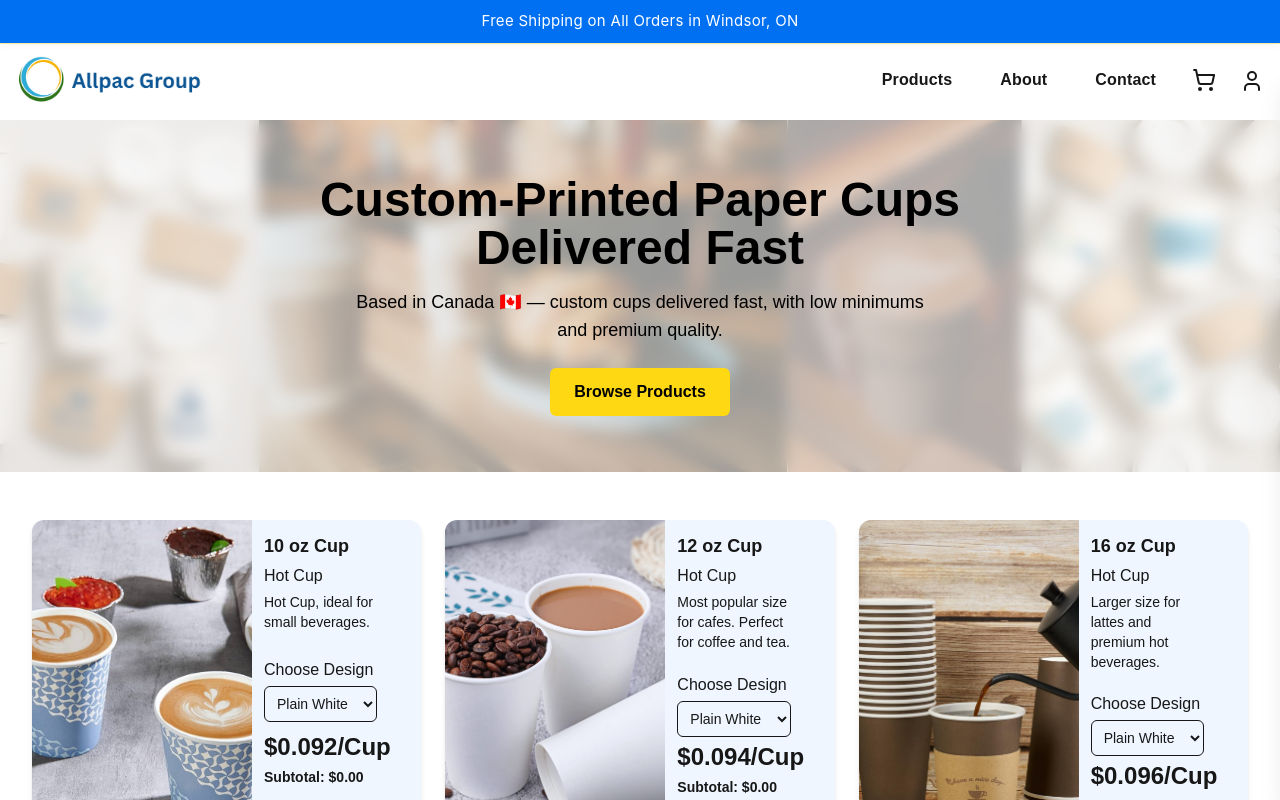
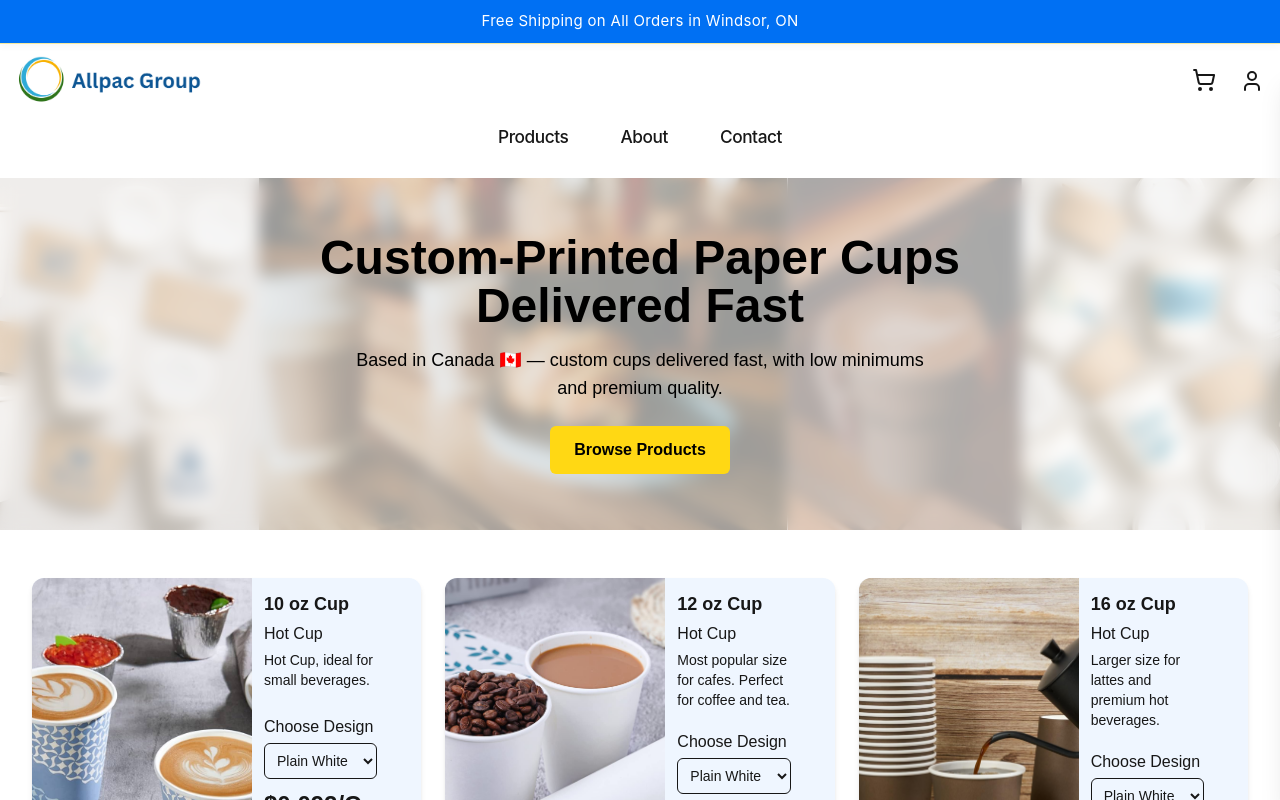
Before and after one commit to Emadedin1/allpacstore, a Next.js app: page / in a window 1280 px wide. Shown: the top 800 px of the page. Built offline with nearby package versions, Linux system fonts and the light colour scheme.

Commit message:
Update Navbar.jsx

```diff
--- a/src/components/layout/Navbar.jsx
+++ b/src/components/layout/Navbar.jsx
@@ -12,20 +12,15 @@ export default function Navbar() {
   const menuRef = useRef(null);
   const { openCart } = useCart();
 
-  // Fetch user name from localStorage on mount and when storage changes
   useEffect(() => {
     function updateUserName() {
       const name = localStorage.getItem("name");
       setUserName(name || "");
     }
     updateUserName();
-
-    // Listen for changes to localStorage from other tabs/windows
     window.addEventListener("storage", updateUserName);
     window.addEventListener("focus", updateUserName);
-    // Listen for our custom event for instant update after login
     window.addEventListener("userNameChanged", updateUserName);
-
     return () => {
       window.removeEventListener("storage", updateUserName);
       window.removeEventListener("focus", updateUserName);
@@ -33,24 +28,16 @@ export default function Navbar() {
     };
   }, []);
 
-  // Close dropdown when clicking outside
   useEffect(() => {
     if (!userMenuOpen) return;
-
     function handleClickOutside(e) {
-      const isInMenu =
-        menuRef.current && menuRef.current.contains(e.target);
-      const isInDesktopBtn =
-        desktopUserButtonRef.current &&
-        desktopUserButtonRef.current.contains(e.target);
-      const isInMobileBtn =
-        mobileUserButtonRef.current &&
-        mobileUserButtonRef.current.contains(e.target);
+      const isInMenu = menuRef.current && menuRef.current.contains(e.target);
+      const isInDesktopBtn = desktopUserButtonRef.current && desktopUserButtonRef.current.contains(e.target);
+      const isInMobileBtn = mobileUserButtonRef.current && mobileUserButtonRef.current.contains(e.target);
       if (!isInMenu && !isInDesktopBtn && !isInMobileBtn) {
         setUserMenuOpen(false);
       }
     }
-
     document.addEventListener("click", handleClickOutside);
     return () => {
       document.removeEventListener("click", handleClickOutside);
@@ -68,20 +55,8 @@ export default function Navbar() {
         <div className="py-1 flex flex-col">
           {!userName && (
             <>
-              <Link
-                href="/login"
-                className="block px-4 py-2 text-gray-700 hover:bg-gray-100"
-                onClick={() => setUserMenuOpen(false)}
-              >
-                Login
-              </Link>
-              <Link
-                href="/register"
-                className="block px-4 py-2 text-gray-700 hover:bg-gray-100"
-                onClick={() => setUserMenuOpen(false)}
-              >
-                Create Account
-              </Link>
+              <Link href="/login" className="block px-4 py-2 text-gray-700 hover:bg-gray-100" onClick={() => setUserMenuOpen(false)}>Login</Link>
+              <Link href="/register" className="block px-4 py-2 text-gray-700 hover:bg-gray-100" onClick={() => setUserMenuOpen(false)}>Create Account</Link>
             </>
           )}
           {userName && (
@@ -92,20 +67,11 @@ export default function Navbar() {
                 localStorage.removeItem("name");
                 setUserMenuOpen(false);
                 setUserName("");
-                // Optionally, window.location.reload();
                 window.dispatchEvent(new Event("userNameChanged"));
               }}
-            >
-              Logout
-            </button>
+            >Logout</button>
           )}
-          <Link
-            href="/order-history"
-            className="block px-4 py-2 text-gray-700 hover:bg-gray-100"
-            onClick={() => setUserMenuOpen(false)}
-          >
-            Order History
-          </Link>
+          <Link href="/order-history" className="block px-4 py-2 text-gray-700 hover:bg-gray-100" onClick={() => setUserMenuOpen(false)}>Order History</Link>
         </div>
       </div>
     );
@@ -116,60 +82,26 @@ export default function Navbar() {
     setUserMenuOpen((prev) => !prev);
   };
 
+  // Font choices for nav links
+  const navFontClass = "font-medium tracking-tight text-[1.05rem] sm:text-[1.08rem]";
+  const navBtnClass = "px-2.5 py-2 rounded hover:bg-gray-100 transition";
+
   return (
-    <header
-      className="bg-white shadow-md relative"
-      style={{ fontFamily: "Arial, Helvetica, sans-serif" }}
-    >
+    <header className="bg-white shadow-md relative" style={{ fontFamily: "Inter, Arial, Helvetica, sans-serif" }}>
       <div className="max-w-7xl mx-auto px-4 py-4">
         {/* Desktop navbar */}
-        <div className="hidden sm:flex items-center justify-between w-full relative">
-          {/* Logo */}
+        <div className="hidden sm:flex flex-col w-full relative">
+          {/* Top row: logo, cart, user */}
+          <div className="flex items-center justify-between w-full">
             <Link href="/">
-            <img
-              src="/images/allpac-logo.png"
-              alt="Allpac Logo"
-              className="h-12 w-auto"
-            />
+              <img src="/images/allpac-logo.png" alt="Allpac Logo" className="h-12 w-auto" />
             </Link>
             <div className="flex items-center space-x-6">
-            <Link
-              href="/products"
-              className="px-3 py-2 rounded-lg hover:bg-gray-100 transition text-base font-semibold"
-              style={{ letterSpacing: "0.01em" }}
-            >
-              Products
-            </Link>
-            <Link
-              href="/about"
-              className="px-3 py-2 rounded-lg hover:bg-gray-100 transition text-base font-semibold"
-              style={{ letterSpacing: "0.01em" }}
-            >
-              About
-            </Link>
-            <Link
-              href="/contact"
-              className="px-3 py-2 rounded-lg hover:bg-gray-100 transition text-base font-semibold"
-              style={{ letterSpacing: "0.01em" }}
-            >
-              Contact
-            </Link>
-            <button
-              onClick={openCart}
-              className="text-allpac hover:text-red-600 cursor-pointer flex items-center"
-              aria-label="View cart"
-              type="button"
-            >
+              <button onClick={openCart} className="text-allpac hover:text-red-600 cursor-pointer flex items-center" aria-label="View cart" type="button">
                 <ShoppingCart size={24} />
               </button>
               <div className="relative flex items-center">
-              <button
-                ref={desktopUserButtonRef}
-                onClick={toggleUserMenu}
-                className="text-allpac hover:text-red-600 cursor-pointer flex items-center mt-[2px]"
-                aria-label="Account"
-                type="button"
-              >
+                <button ref={desktopUserButtonRef} onClick={toggleUserMenu} className="text-allpac hover:text-red-600 cursor-pointer flex items-center mt-[2px]" aria-label="Account" type="button">
                   <User size={24} />
                   {userName && (
                     <span className="ml-2 font-semibold text-gray-800 max-w-[120px] truncate" title={userName}>
@@ -181,34 +113,28 @@ export default function Navbar() {
               </div>
             </div>
           </div>
+          {/* No horizontal line for desktop */}
+          {/* Second row: main nav links */}
+          <nav className="flex justify-center space-x-8 mt-3 mb-1">
+            <Link href="/products" className={`${navFontClass} ${navBtnClass}`}>Products</Link>
+            <Link href="/about" className={`${navFontClass} ${navBtnClass}`}>About</Link>
+            <Link href="/contact" className={`${navFontClass} ${navBtnClass}`}>Contact</Link>
+          </nav>
+        </div>
 
         {/* Mobile navbar */}
         <div className="flex flex-col sm:hidden w-full relative">
+          {/* Top row: logo, cart, user */}
           <div className="flex items-center justify-between w-full">
             <Link href="/">
-              <img
-                src="/images/allpac-logo.png"
-                alt="Allpac Logo"
-                className="h-12 w-auto"
-              />
+              <img src="/images/allpac-logo.png" alt="Allpac Logo" className="h-12 w-auto" />
             </Link>
             <div className="flex items-center space-x-4">
-              <button
-                onClick={openCart}
-                className="text-allpac hover:text-red-600 cursor-pointer flex items-center"
-                aria-label="View cart"
-                type="button"
-              >
+              <button onClick={openCart} className="text-allpac hover:text-red-600 cursor-pointer flex items-center" aria-label="View cart" type="button">
                 <ShoppingCart size={24} />
               </button>
               <div className="relative flex items-center">
-                <button
-                  ref={mobileUserButtonRef}
-                  onClick={toggleUserMenu}
-                  className="text-allpac hover:text-red-600 cursor-pointer flex items-center mt-[2px]"
-                  aria-label="Account"
-                  type="button"
-                >
+                <button ref={mobileUserButtonRef} onClick={toggleUserMenu} className="text-allpac hover:text-red-600 cursor-pointer flex items-center mt-[2px]" aria-label="Account" type="button">
                   <User size={24} />
                   {userName && (
                     <span className="ml-2 font-semibold text-gray-800 max-w-[80px] truncate" title={userName}>
@@ -220,29 +146,13 @@ export default function Navbar() {
               </div>
             </div>
           </div>
-          {/* Second row: centered nav links */}
-          <nav className="flex justify-center space-x-6 mt-2 text-allpac text-base font-semibold w-full">
-            <Link
-              href="/products"
-              className="px-3 py-2 rounded-lg hover:bg-gray-100 transition text-base"
-              style={{ letterSpacing: "0.01em" }}
-            >
-              Products
-            </Link>
-            <Link
-              href="/about"
-              className="px-3 py-2 rounded-lg hover:bg-gray-100 transition text-base"
-              style={{ letterSpacing: "0.01em" }}
-            >
-              About
-            </Link>
-            <Link
-              href="/contact"
-              className="px-3 py-2 rounded-lg hover:bg-gray-100 transition text-base"
-              style={{ letterSpacing: "0.01em" }}
-            >
-              Contact
-            </Link>
+          {/* Thin horizontal line for mobile only */}
+          <hr className="border-t border-gray-300 mt-4 mb-0" />
+          {/* Second row: main nav links */}
+          <nav className="flex justify-center space-x-7 mt-2 text-allpac w-full">
+            <Link href="/products" className={`${navFontClass} ${navBtnClass}`}>Products</Link>
+            <Link href="/about" className={`${navFontClass} ${navBtnClass}`}>About</Link>
+            <Link href="/contact" className={`${navFontClass} ${navBtnClass}`}>Contact</Link>
           </nav>
         </div>
       </div>
```
Lines whose indentation alone changed are shown as unchanged.
